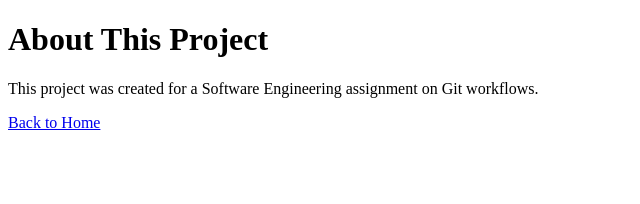
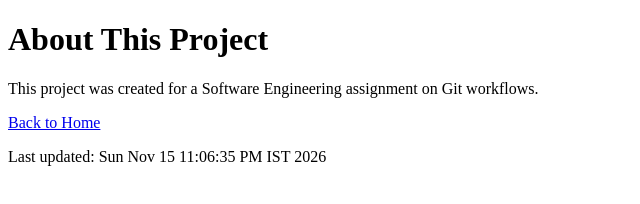
Before and after one commit to Akshansh-Sinha/git-workflow-assignment, a plain HTML site: page about.html in a window 1280 px wide. Shown: the whole page, without its empty margins (0-640 px from the left). Drawn offline with Linux system fonts and the light colour scheme.

Commit message:
Update about.html with a timestamp line

```diff
--- a/about.html
+++ b/about.html
@@ -7,3 +7,4 @@
 <a href="index.html">Back to Home</a>
 </body>
 </html>
+<p>Last updated: Sun Nov 15 11:06:35 PM IST 2026</p>
```
